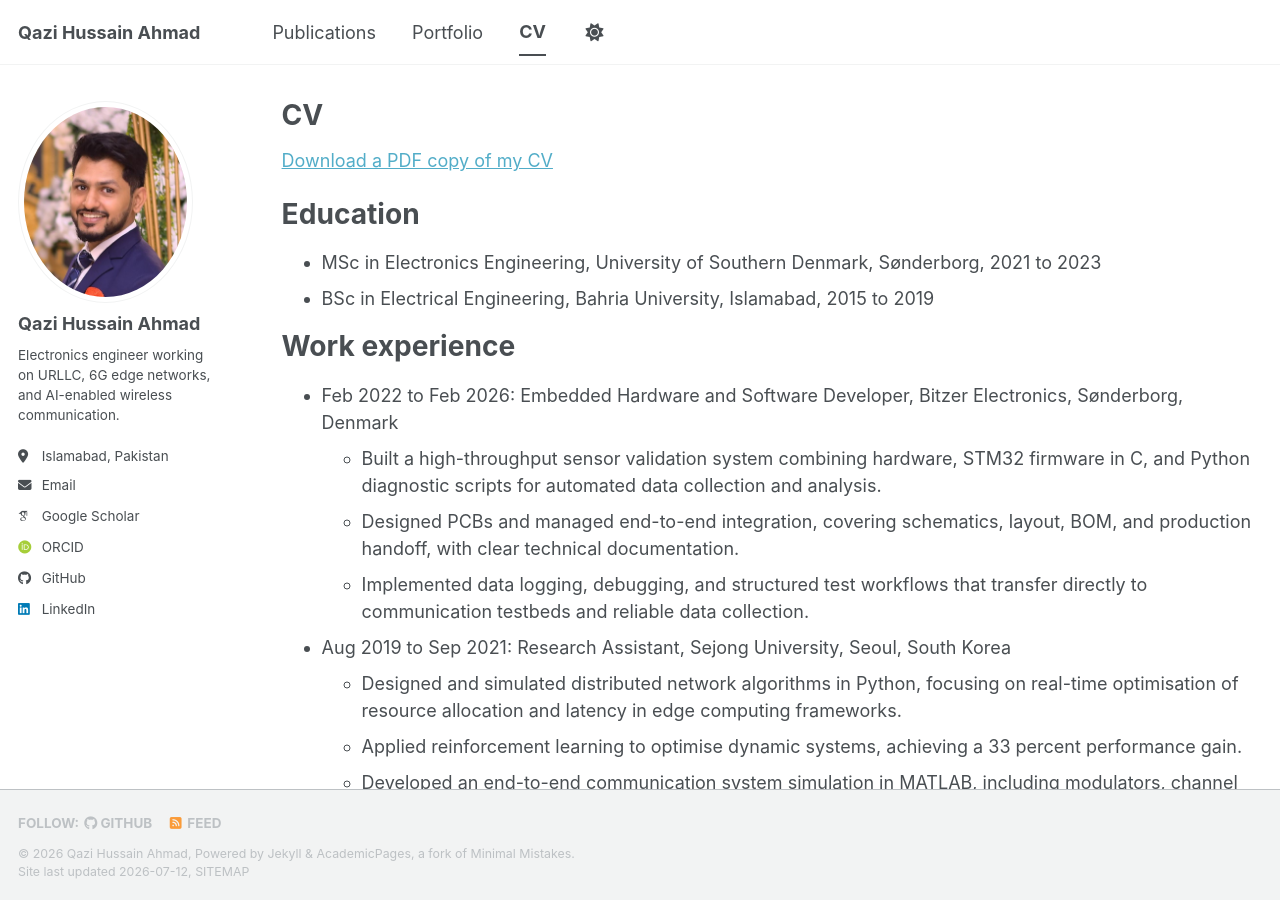
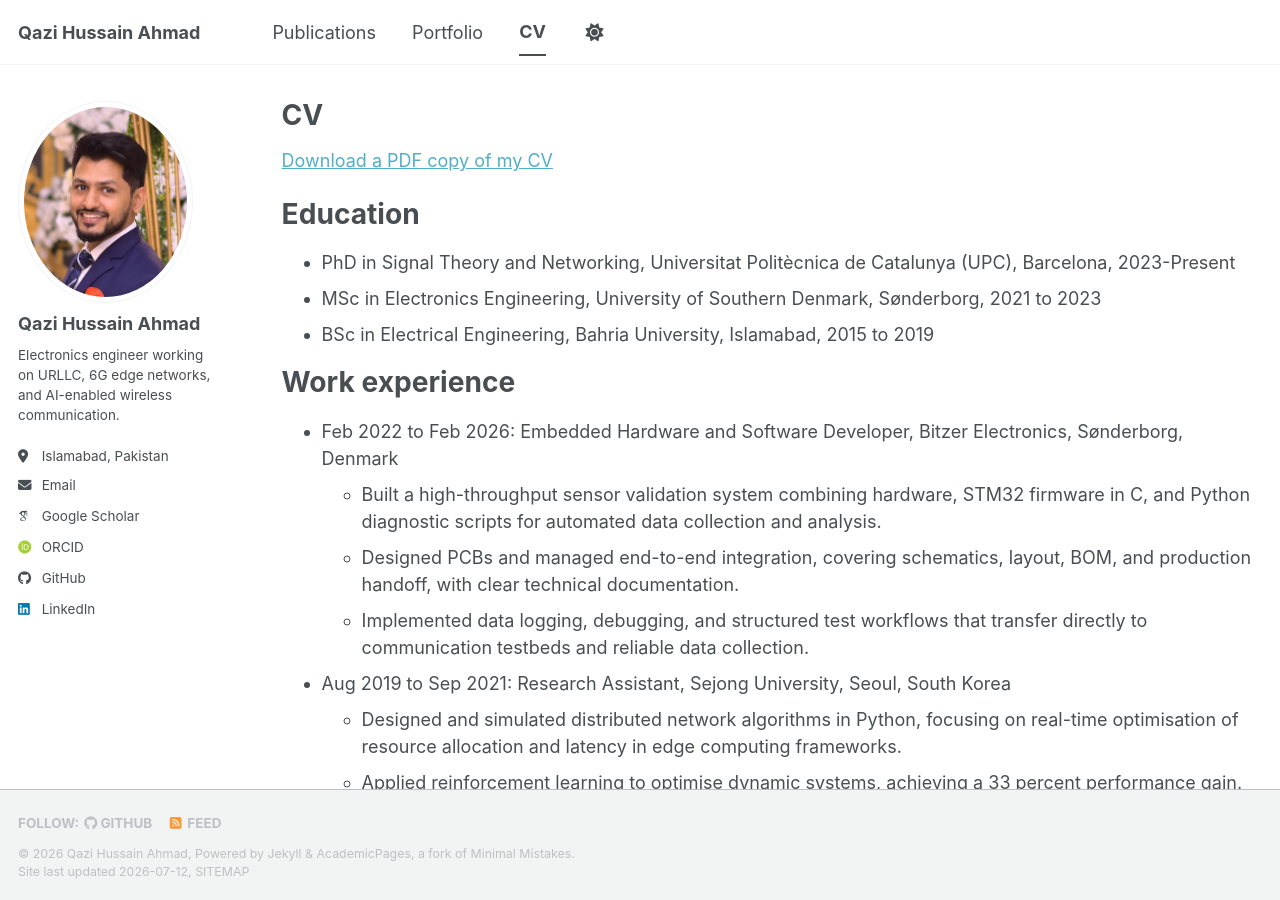
Before and after one commit to hussain1549/hussain1549.github.io, a Jekyll site: the page built from _pages/cv.md, in a window 1280 px wide and 900 px high. Built offline with Jekyll 4.4.1, drawn with Linux system fonts in a browser that asks for light colours; some web fonts are replaced; a script bundle is joined from its source files by our own code; library files that are not in the unit come from our copies.

Commit message:
Update cv.md

```diff
--- a/_pages/cv.md
+++ b/_pages/cv.md
@@ -13,6 +13,7 @@ redirect_from:
 
 Education
 ======
+* PhD in Signal Theory and Networking, Universitat Politècnica de Catalunya (UPC), Barcelona, 2023-Present
 * MSc in Electronics Engineering, University of Southern Denmark, Sønderborg, 2021 to 2023
 * BSc in Electrical Engineering, Bahria University, Islamabad, 2015 to 2019
 
```
